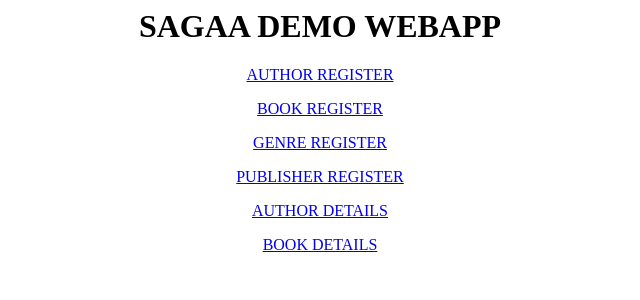
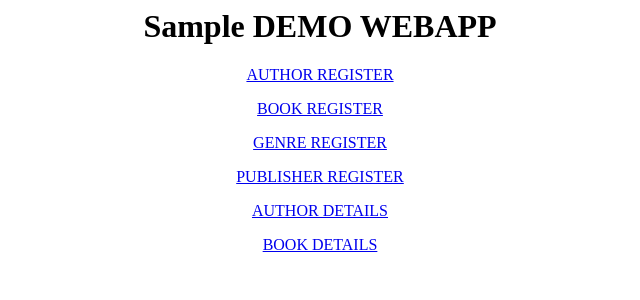
Before and after one commit to Vidh17/CI-CD-jenkin, a Django app: page /app4/home in a window 1280 px wide. Shown: the top 300 px of the page, without its empty margins (320-960 px from the left). Run offline with Django 5.2, Linux system fonts and the light colour scheme.

Commit message:
new sample code change

```diff
--- a/myweb/app4/templates/home.html
+++ b/myweb/app4/templates/home.html
@@ -2,7 +2,7 @@
 
 <body>
     <Center>
-        <h1>SAGAA DEMO WEBAPP</h1>
+        <h1>Sample DEMO WEBAPP</h1>
         <p><a href="authorreg">AUTHOR REGISTER</a></p>
         <p><a href="bookreg">BOOK REGISTER</a></p>
         <p><a href="genreg">GENRE REGISTER</a></p>
```
